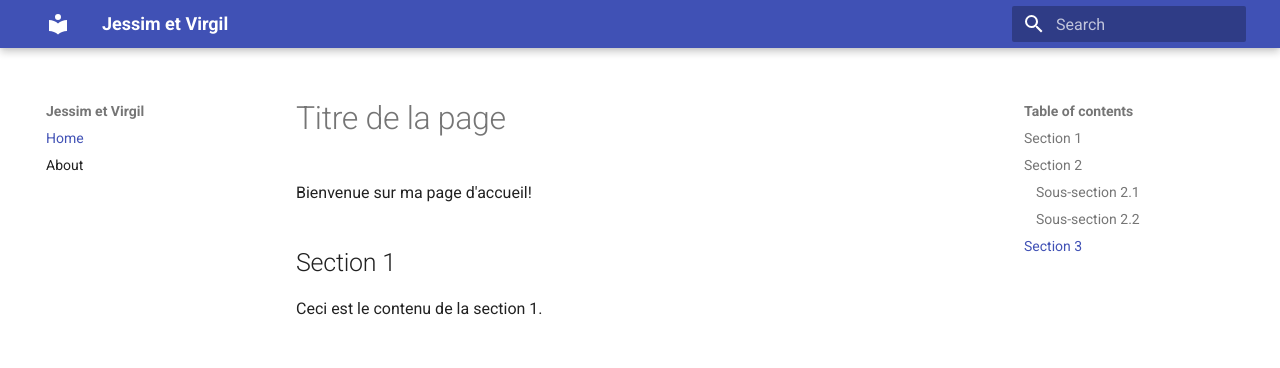
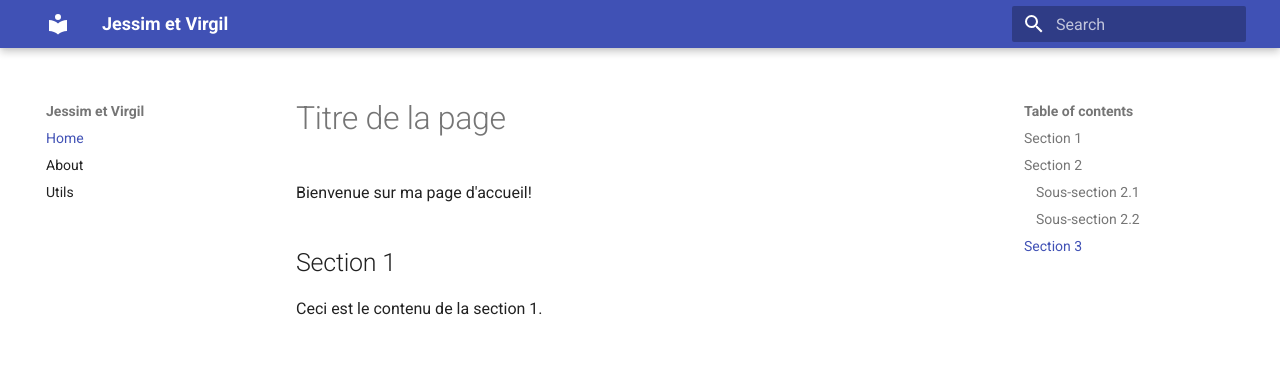
Before and after one commit to JESSIM-lua/Markdown---Dockerize---auto-pull-and-deploy, an MkDocs documentation site: the page built from docs/index.md, in a window 1280 px wide. Shown: the top 368 px of the page. Built offline with MkDocs 1.6.1 and Material for MkDocs 9.7.7, drawn with Linux system fonts in a browser that asks for light colours.

Commit message:
test de fin

```diff
--- a/mkdocs.yml
+++ b/mkdocs.yml
@@ -3,6 +3,7 @@ site_name: Jessim et Virgil
 nav:
   - Home: index.md
   - About: about.md
+  - Utils: utils.md
 
 theme:
   name: 'material'
```
